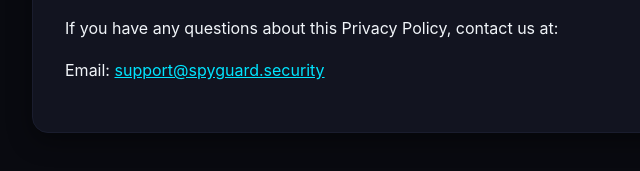
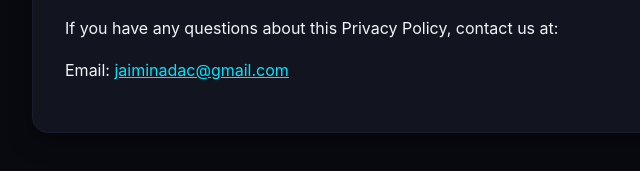
Before and after one commit to jaimin229/spy-guard, a plain HTML site: page docs/index.html in a window 1280 px wide. Shown: the part 1197-1368 px from the top of the page, 175-815 px from the left. Drawn offline with Linux system fonts and the light colour scheme.

Commit message:
Update support email to jaiminadac@gmail.com

```diff
--- a/docs/index.html
+++ b/docs/index.html
@@ -82,7 +82,7 @@
 
         <h2>5. Contact & Support</h2>
         <p>If you have any questions about this Privacy Policy, contact us at:</p>
-        <p>Email: <a href="mailto:support@spyguard.security" style="color: #00e5ff;">support@spyguard.security</a></p>
+        <p>Email: <a href="mailto:jaiminadac@gmail.com" style="color: #00e5ff;">jaiminadac@gmail.com</a></p>
     </div>
 </body>
 </html>
```
Also changed, not shown: index.html (+1 -1 lines), 1 other file.
